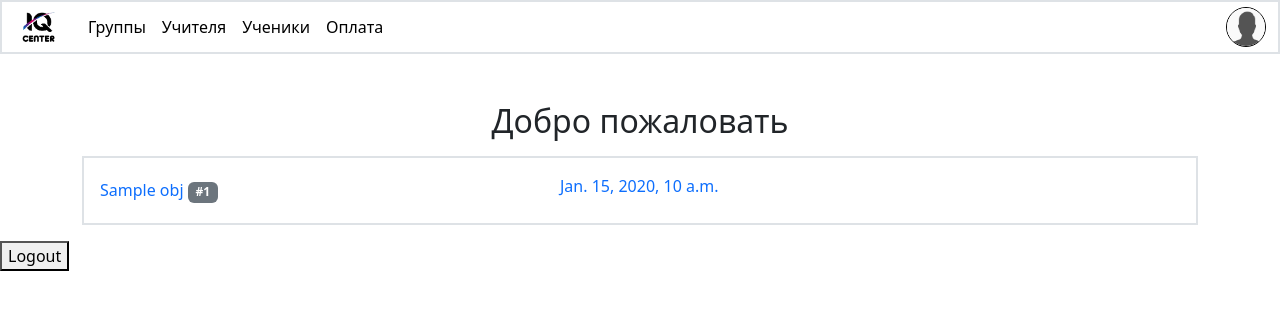
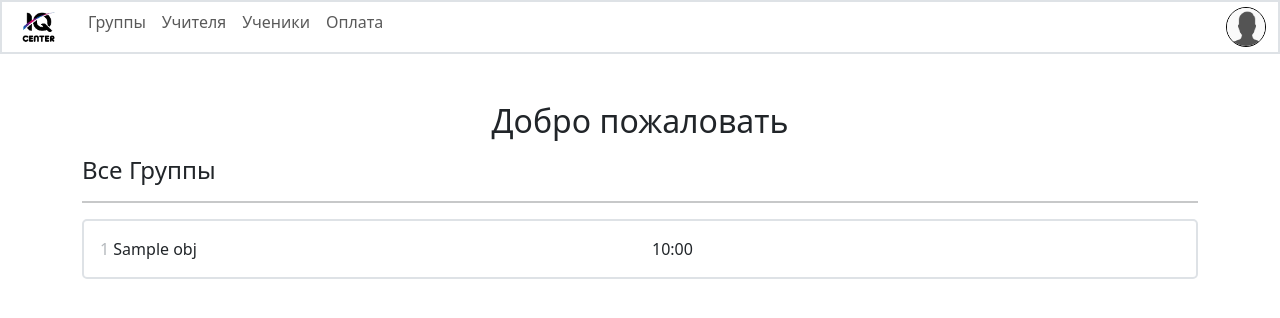
Before and after one commit to umarkhashimov/attendance-back, a Django app: template templates/main.html in a window 1280 px wide. Shown: the top 318 px of the page. Run offline with Django 5.2, Linux system fonts and the light colour scheme; the template is opened without the code that fills it: most values are stand-ins (such as "Sample title", 1, 10 or a date in 2020); some libraries are stand-ins or nearby versions.

Commit message:
main page update

```diff
--- a/assets/css/main.css
+++ b/assets/css/main.css
@@ -1,32 +1,31 @@
-
-.loginFormContainer{
+.loginFormContainer {
     max-width: 400px;
 }
 
-.loginForm{
+.loginForm {
     font-size: 17px;
     font-weight: 500;
     border-radius: 10px;
 }
 
 .loginForm input {
-    letter-spacing:  1px;
+    letter-spacing: 1px;
     font-weight: 400;
 }
 
-.loginForm button{
+.loginForm button {
     font-size: 18px !important;
 }
 
-.navbar-brand img{
+.navbar-brand img {
     width: 50px;
 }
 
-.profile-navbtn img{
+.profile-navbtn img {
     width: 40px;
 }
 
-.profile-navbtn{
+.profile-navbtn {
     width: 40px;
     height: 40px;
     border-radius: 50% !important;
@@ -34,22 +33,34 @@
     border: 1px solid black !important;
 }
 
-.course-cards{
+
+.courses-list-item:hover {
+    box-shadow: 2px 2px 2px 2px black !important;
+}
+
+.course-list-item {
+    border-radius: 5px;
     text-decoration: none;
+    transition: 0.3s;
+}
+
+.course-list-item p,
+.course-list-item span{
+    transition: 0.3s;
 }
 
 
-.courses-list-item {
-    display: block;
-    border-radius: 5px;
-    transition: 0.5s;
-    overflow: hidden;
+
+.course-list-item:hover p,
+.course-list-item:hover span {
+    color: blue !important;
 }
-.courses-list-item:hover  {
-    box-shadow: 2px 2px 2px 2px black;
+
+.course-list-item:hover {
+    border-color: blue !important;
 }
 
 
-.course-list-item{
-    text-decoration: none;
+.main-lesson-days span:not(:last-child)::after {
+    content: ',';
 }
--- a/courses/models.py
+++ b/courses/models.py
@@ -36,8 +36,6 @@ class CourseModel(models.Model):
     is_started = models.BooleanField(default=False)
     finished = models.BooleanField(default=False)
 
-
-
     def __str__(self):
         return self.course_name
 
--- a/main/urls.py
+++ b/main/urls.py
@@ -1,8 +1,9 @@
 from django.urls import path
-from .views import MainPageView
+from .views import MainPageView, CourseDetailView
 
 app_name = 'main'
 
 urlpatterns = [
     path('', MainPageView.as_view(), name='main'),
+    path('course/<int:pk>', CourseDetailView.as_view(), name='course_detail'),
 ]
--- a/templates/layout/navbar.html
+++ b/templates/layout/navbar.html
@@ -1,25 +1,25 @@
 {% load static %}
 
-<nav class="navbar navbar-expand-lg py-0 border border-2">
+<nav class="navbar nav-underline navbar-expand-lg py-0 border border-2">
   <div class="container-fluid py-0">
-    <a class="navbar-brand py-0" href="/"><img src="{% static 'img/logo.png' %}" alt="" /></a>
+    <a class="navbar-brand py-0" href="{% url "main:main" %}"><img src="{% static 'img/logo.png' %}" alt="" /></a>
     <button class="navbar-toggler" type="button" data-bs-toggle="collapse" data-bs-target="#navbarSupportedContent" aria-controls="navbarSupportedContent" aria-expanded="false" aria-label="Toggle navigation"><span class="navbar-toggler-icon"></span></button>
     <div class="collapse navbar-collapse" id="navbarSupportedContent">
-      <ul class="navbar-nav me-auto mb-2 mb-lg-0">
+      <ul class="navbar-nav me-auto mb-2 pb-2 mb-lg-0">
         <li class="nav-item">
-          <a class="nav-link active" aria-current="page" href="#">{% if user.role == '1' %}Мои {% endif %}Группы</a>
+          <a class="nav-link {% if request.path == '/' %}active{% endif %}" aria-current="page" href="{% url "main:main" %}">{% if user.role == '1' %}Мои {% endif %}Группы</a>
         </li>
         <li class="nav-item">
-            <a class="nav-link active" aria-current="page" href="#">Учителя</a>
+            <a class="nav-link" aria-current="page" href="#">Учителя</a>
           </li>
         <li class="nav-item">
-          <a class="nav-link active" aria-current="page" href="#">Ученики</a>
+          <a class="nav-link" aria-current="page" href="#">Ученики</a>
         </li>
         <li class="nav-item">
-          <a class="nav-link active" aria-current="page" href="#">Оплата</a>
+          <a class="nav-link" aria-current="page" href="#">Оплата</a>
         </li>
       </ul>
-      <a href="" class="profile-navbtn"><img src="{% static 'img/user.webp' %}" alt="" /></a>
+      <a href="{% url "users:profile" %}" class="profile-navbtn"><img src="{% static 'img/user.webp' %}" alt="" /></a>
     </div>
   </div>
 </nav>
--- a/templates/main.html
+++ b/templates/main.html
@@ -8,23 +8,34 @@
 
   <h2 class="text-center mt-5 mb-3">Добро пожаловать {{ user.first_name }}</h2>
 
+
+
   <div class="container courses-list">
+    <h4>Все Группы</h4>
+    <hr class="table-group-divider">
     {% for obj in courses %}
-      <a href="" class="border-2 border p-3 d-block course-list-item my-3">
+      <a href="{% url 'main:course_detail' pk=obj.id %}" class="border-2 border p-3 d-block course-list-item my-3">
         <div class="row">
-          <div class="col-5 my-1">
-            {{ obj.course_name|capfirst }} <span class="badge text-bg-secondary">#{{ obj.id }}</span>
+          <div class="col-6 d-flex align-items-center">
+            <p class="text-dark m-0">
+              <span class="bandge text-secondary opacity-50">{{ obj.id }}</span>
+              {{ obj.course_name|capfirst }}
+            </p>
           </div>
-          <div class="col-5">
-            {{ obj.lesson_time }}
+          <div class="col-1 d-flex align-items-center">
+            <p class="text-dark m-0">{{ obj.lesson_time|time:'H:i' }}</p>
+          </div>
+          <div class="col-5 d-flex align-items-center">
+            <p class="main-lesson-days m-0 text-dark">
+              {% for key, value in obj.weekdays.choices.items %}
+                {% if key in obj.weekdays %}
+                  <span>{{ value }}</span>
+                {% endif %}
+              {% endfor %}
+            </p>
           </div>
         </div>
       </a>
     {% endfor %}
   </div>
-
-  <form action="{% url 'users:logout' %}" method="post">
-    {% csrf_token %}
-    <button type="submit">Logout</button>
-  </form>
 {% endblock %}
--- a/users/urls.py
+++ b/users/urls.py
@@ -1,5 +1,5 @@
 from django.urls import path
-from .views import LoginPageView
+from .views import LoginPageView, ProfileView
 from django.contrib.auth.views import LogoutView
 from django.urls import reverse_lazy
 
@@ -8,4 +8,5 @@ app_name = 'users'
 urlpatterns = [
     path('login/', LoginPageView.as_view(), name='login'),
     path('logout/', LogoutView.as_view(next_page=reverse_lazy('home')), name='logout'),
+    path('profile/', ProfileView.as_view(), name='profile'),
 ]
--- a/users/views.py
+++ b/users/views.py
@@ -8,3 +8,6 @@ class LoginPageView(LoginView):
     form_class = LoginForm
     template_name = 'auth/login.html'
     redirect_authenticated_user = True
+
+class ProfileView(TemplateView):
+    template_name = 'auth/profile.html'
```
Also changed, not shown: main/views.py (+24 -2 lines), templates/auth/profile.html (added, +15 -0 lines), templates/course_detail.html (added, +17 -0 lines).
